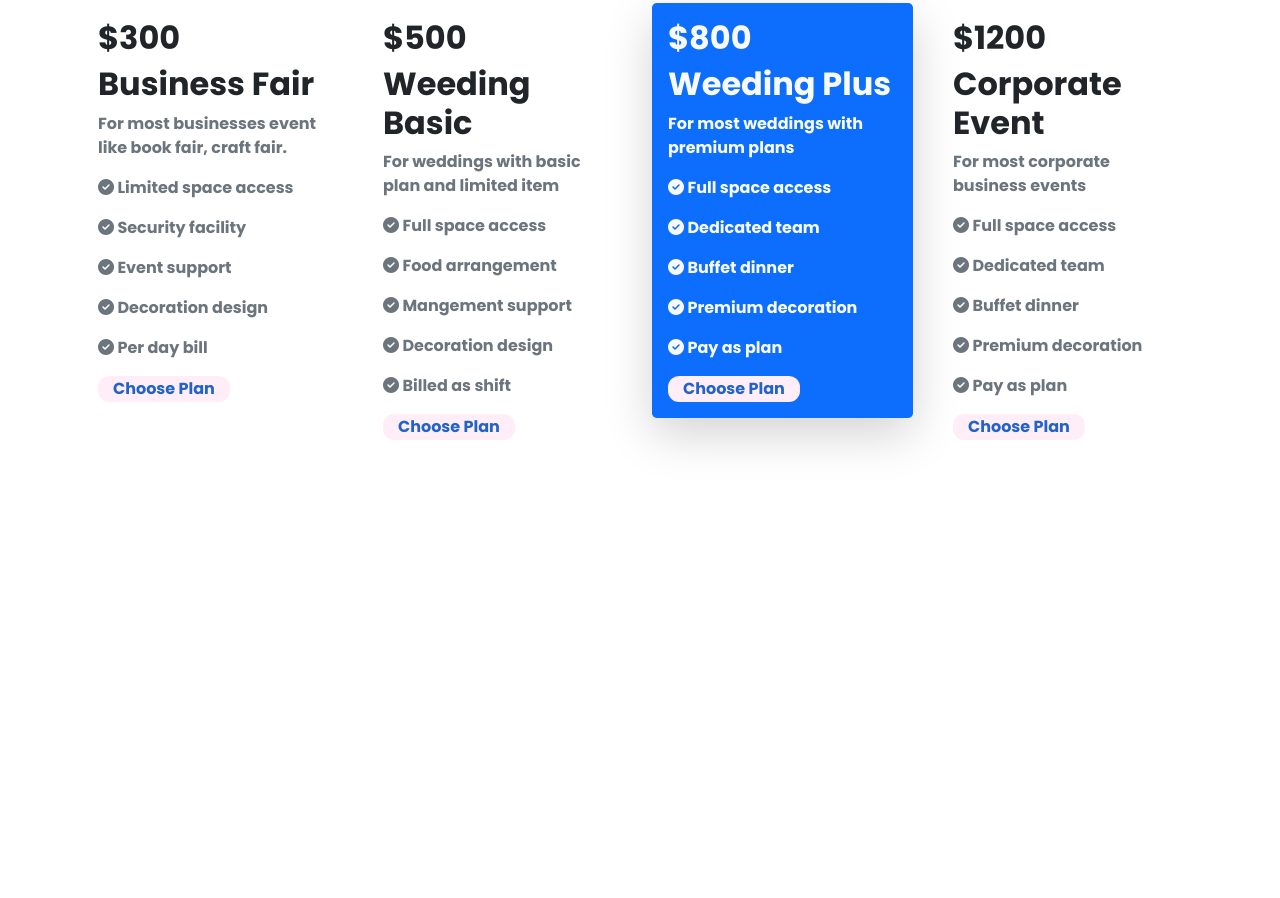
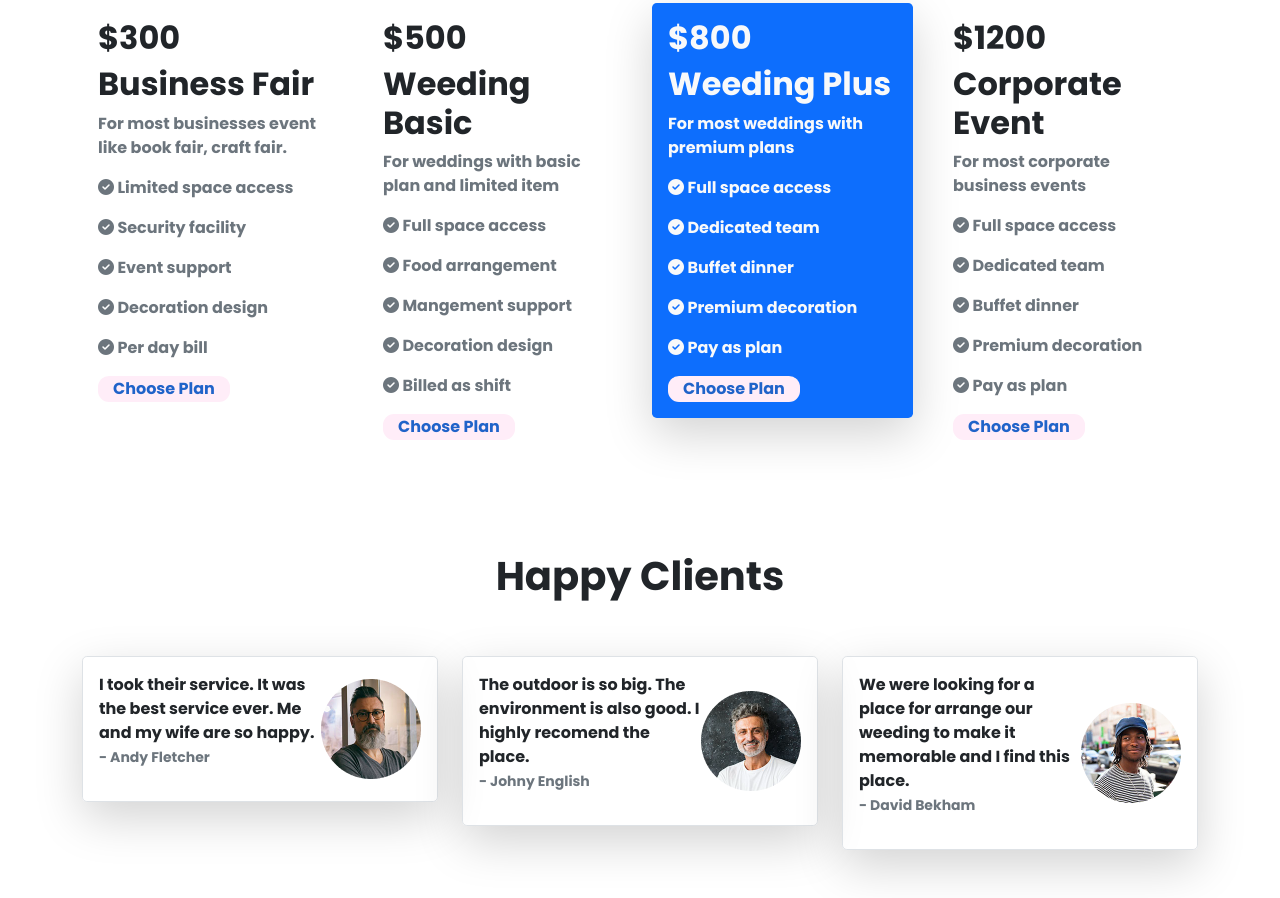
Before and after one commit to amixubaer/convention-center, a plain HTML site: page index.html in a window 1280 px wide. Shown: the part 1401-2299 px from the top of the page. Before the commit the page ends 1905 px from the top, so only its background shows below. Drawn offline with nearby package versions, Linux system fonts and the light colour scheme.

Commit message:
happy clients

```diff
--- a/index.html
+++ b/index.html
@@ -287,6 +287,51 @@
           </div>
         </div>
       </section>
+
+      <!-- Happy Clients -->
+      <section class="container my-5 categories">
+        <h1 class="text-center py-5">Happy Clients</h1>
+        <div class="row g-4">
+          <div class="col-lg-4 col-md-6 col-12">
+            <div
+              class="p-3 border shadow-lg bg-none d-flex align-items-center justify-content-between rounded-3"
+            >
+              <p class="text-dark">
+                I took their service. It was the best service ever. Me and my
+                wife are so happy.<br />
+                <small class="text-secondary"> - Andy Fletcher</small>
+              </p>
+
+              <img src="images/person 1.png" alt="" />
+            </div>
+          </div>
+          <div class="col-lg-4 col-md-6 col-12">
+            <div
+              class="p-3 border shadow-lg bg-none d-flex align-items-center justify-content-between rounded-3"
+            >
+              <p class="text-dark">
+                The outdoor is so big. The environment is also good. I highly
+                recomend the place.<br />
+                <small class="text-secondary"> - Johny English</small>
+              </p>
+              <img src="images/person 2.png" alt="" />
+            </div>
+          </div>
+          <div class="col-lg-4 col-md-6 col-12">
+            <div
+              class="p-3 border shadow-lg bg-none d-flex align-items-center justify-content-center rounded-3"
+            >
+              <p class="text-dark">
+                We were looking for a place for arrange our weeding to make it
+                memorable and I find this place.<br />
+                <small class="text-secondary"> - David Bekham</small>
+              </p>
+              <img src="images/person 3.png" alt="" />
+            </div>
+          </div>
+        </div>
+      </section>
+      <!-- FAQ -->
     </main>
     <!-- bootstrap Script -->
     <script
```
